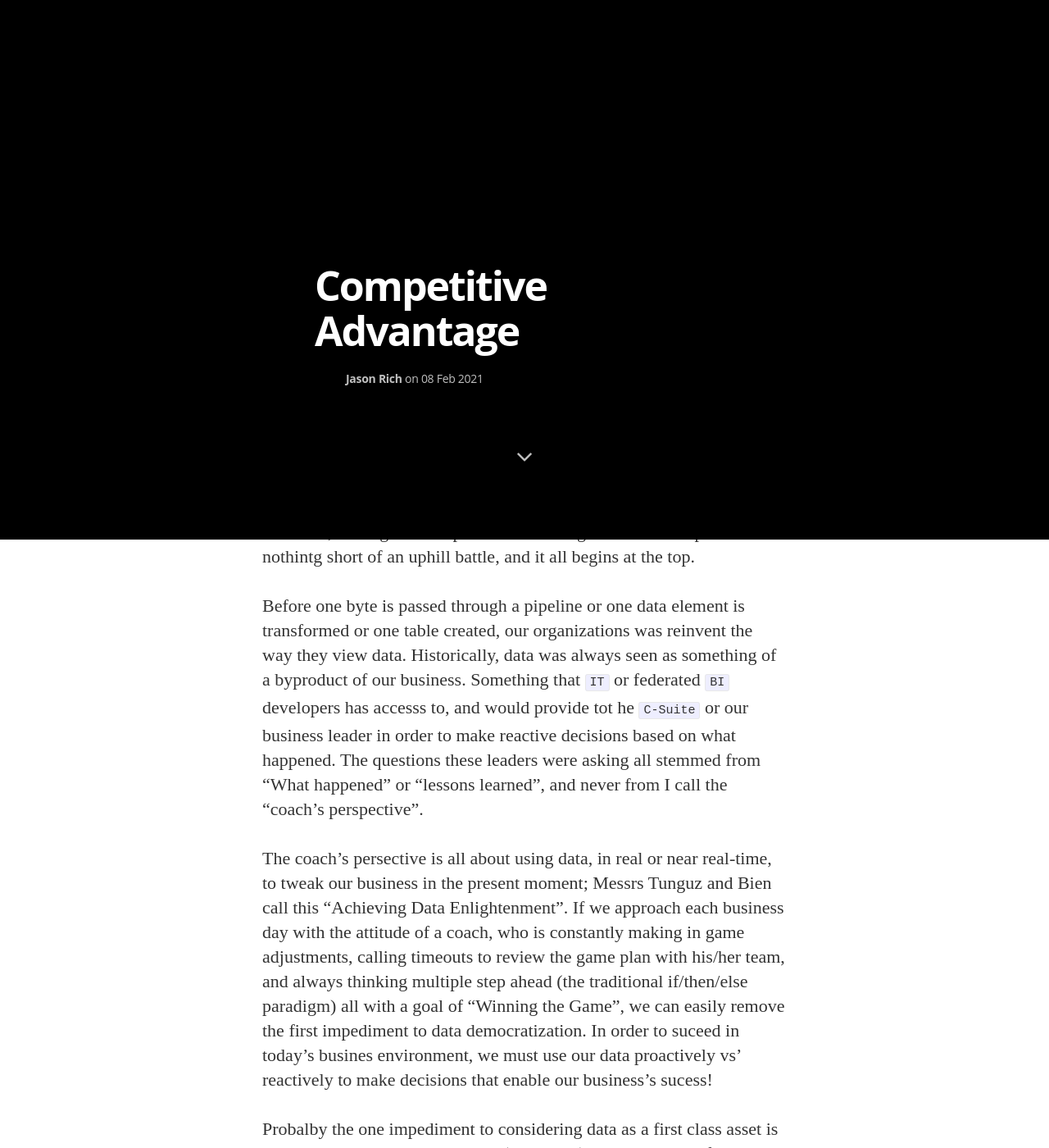
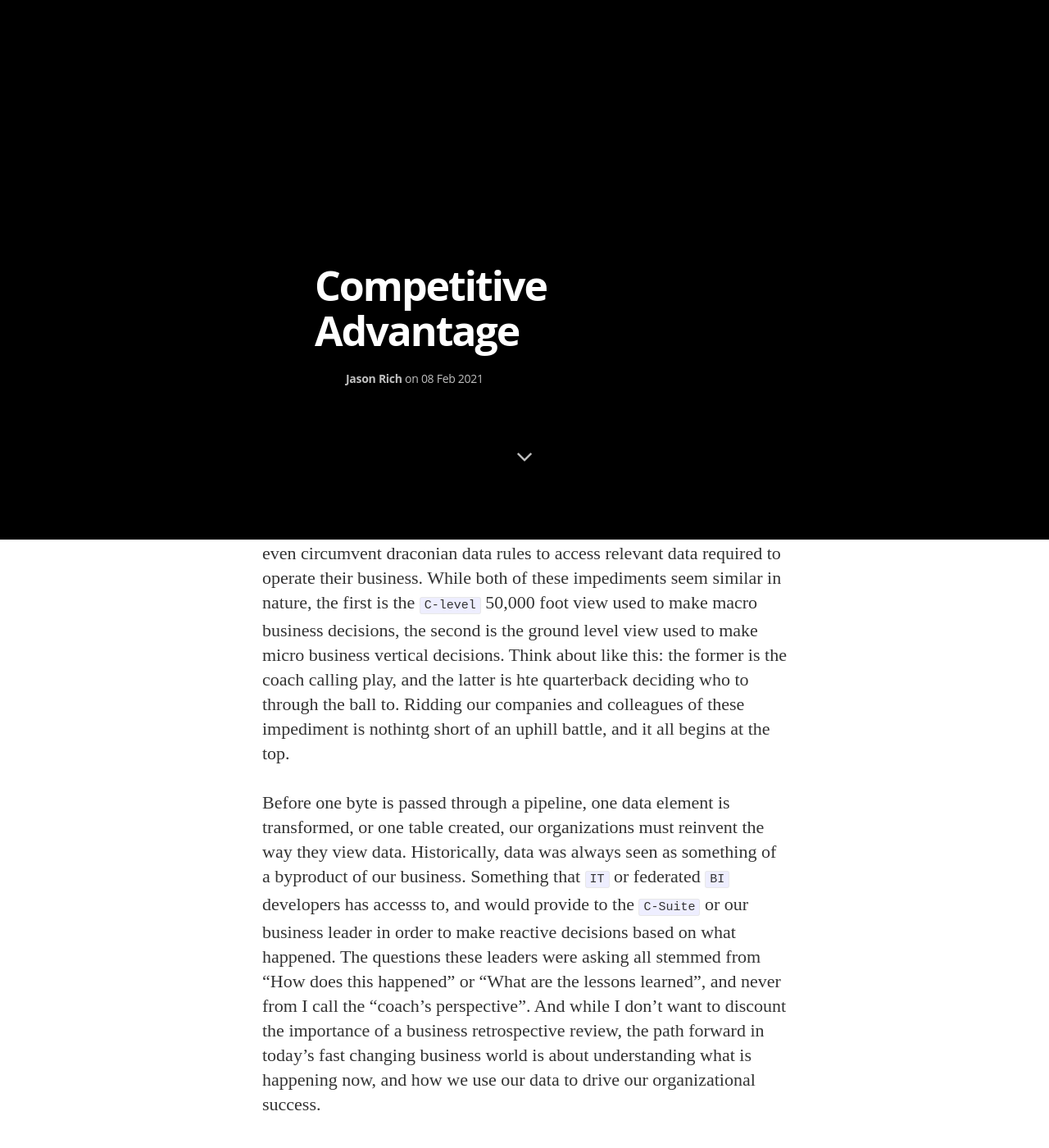
Before and after one commit to jrich8573/blog, a Jekyll site: the page built from _posts/2021-02-08-competitive-advantage.markdown, in a window 1280 px wide and 1400 px high, scrolled down 742 px. Shown: the whole window at 82% size. Built offline with Jekyll 4.4.1, drawn with Linux system fonts in a browser that asks for light colours; nearby versions of some CDN libraries; some web fonts are replaced; comment, search, counter and statistics services are not loaded.

Commit message:
updated post

```diff
--- a/_posts/2021-02-08-competitive-advantage.markdown
+++ b/_posts/2021-02-08-competitive-advantage.markdown
@@ -7,11 +7,11 @@
 image: /assets/article_images/2021-02-08-competitive-advantage/win-w-data.JPG
 ---
 
-I recently started reading Tomasz Tunguz and Frank Bien's [Winning with Data; Tranform your Culture, Empower your People, and Shape the Future](https://www.amazon.com/Winning-Data-Transform-Culture-Empower/dp/1119257239/ref=sxts_sxwds-bia-wc-rsf1_0?crid=4Z226TRMUADD&cv_ct_cx=winning+with+data&dchild=1&keywords=winning+with+data&pd_rd_i=1119257239&pd_rd_r=a6dcb17d-fb9d-4945-b403-ab685ca83205&pd_rd_w=g4JpJ&pd_rd_wg=tX4wd&pf_rd_p=5168df84-062d-4bdf-8a6e-2680813bd42f&pf_rd_r=CYJBG2YRGJA9R3YR4PYF&psc=1&qid=1612796155&sprefix=Winning+with+%2Caps%2C314&sr=1-1-7bf78e84-8ef2-4f13-9926-bee5153e81cb).For many us in the data management field, whether in `Data Engineering`,`Business Intelligence`, `Data Architecture`, `Database Administration`, or even `Software Engineering`, understanding and extending the usage of data within your organization is an ever present, and sometimes contentious, goal that few, if any, ever truly reach.
+I recently started reading Tomasz Tunguz and Frank Bien's [Winning with Data; Tranform your Culture, Empower your People, and Shape the Future](https://www.amazon.com/Winning-Data-Transform-Culture-Empower/dp/1119257239/ref=sxts_sxwds-bia-wc-rsf1_0?crid=4Z226TRMUADD&cv_ct_cx=winning+with+data&dchild=1&keywords=winning+with+data&pd_rd_i=1119257239&pd_rd_r=a6dcb17d-fb9d-4945-b403-ab685ca83205&pd_rd_w=g4JpJ&pd_rd_wg=tX4wd&pf_rd_p=5168df84-062d-4bdf-8a6e-2680813bd42f&pf_rd_r=CYJBG2YRGJA9R3YR4PYF&psc=1&qid=1612796155&sprefix=Winning+with+%2Caps%2C314&sr=1-1-7bf78e84-8ef2-4f13-9926-bee5153e81cb). For many us in the data management field, whether in `Data Engineering`, `Business Intelligence`, `Data Architecture`, `Database Administration`, or even `Software Engineering`, understanding and extending the usage of data within your organization is an ever present, and sometimes contentious, goal that few organizations, if any, ever truly reach.
 
-From my experience in data management, I think we have a two major impediments preventing our organizations from achiving true data democratization. The first is a lack of real or near real-time data availability, and the second is business vertical access to relevant data. While both of these impediments seem similar in nature, the first is the `C-level` 50,000 foot view, and the second is the ground level view. However, ridding our companies and colleagues of these impediment is nothintg short of an uphill battle, and it all begins at the top.
+From my experience in data management, I think we have two major impediments preventing our organizations from achieving true data democratization. The first is a lack of real or near real-time data availability, where executives are using data in a reactionary manner vs' a proactive business driver. Secondly, business verticals, which are the data owners with the organization, have to fight, beg, and sometimes even circumvent draconian data rules to access relevant data required to operate their business. While both of these impediments seem similar in nature, the first is the `C-level` 50,000 foot view used to make macro business decisions, the second is the ground level view used to make micro business vertical decisions. Think about like this: the former is the coach calling play, and the latter is hte quarterback deciding who to through the ball to. Ridding our companies and colleagues of these impediment is nothintg short of an uphill battle, and it all begins at the top.
 
-Before one byte is passed through a pipeline or one data element is transformed or one table created, our organizations was reinvent the way they view data. Historically, data was always seen as something of a byproduct of our business. Something that `IT` or federated `BI` developers has accesss to, and would provide tot he `C-Suite` or our business leader in order to make reactive decisions based on what happened. The questions these leaders were asking all stemmed from "What happened" or "lessons learned", and never from I call the "coach's perspective".
+Before one byte is passed through a pipeline, one data element is transformed, or one table created, our organizations must reinvent the way they view data. Historically, data was always seen as something of a byproduct of our business. Something that `IT` or federated `BI` developers has accesss to, and would provide to the `C-Suite` or our business leader in order to make reactive decisions based on what happened. The questions these leaders were asking all stemmed from "How does this happened" or "What are the lessons learned", and never from I call the "coach's perspective". And while I don't want to discount the importance of a business retrospective review, the path forward in today's fast changing business world is about understanding what is happening now, and how we use our data to drive our organizational success.
 
 The coach's persective is all about using data, in real or near real-time, to tweak our business in the present moment; Messrs Tunguz and Bien call this "Achieving Data Enlightenment". If we approach each business day with the attitude of a coach, who is constantly making in game adjustments, calling timeouts to review the game plan with his/her team, and always thinking multiple step ahead (the traditional if/then/else paradigm) all with a goal of "Winning the Game", we can easily remove the first impediment to data democratization. In order to suceed in today's busines environment, we must use our data proactively vs' reactively to make decisions that enable our business's sucess!
 
```
